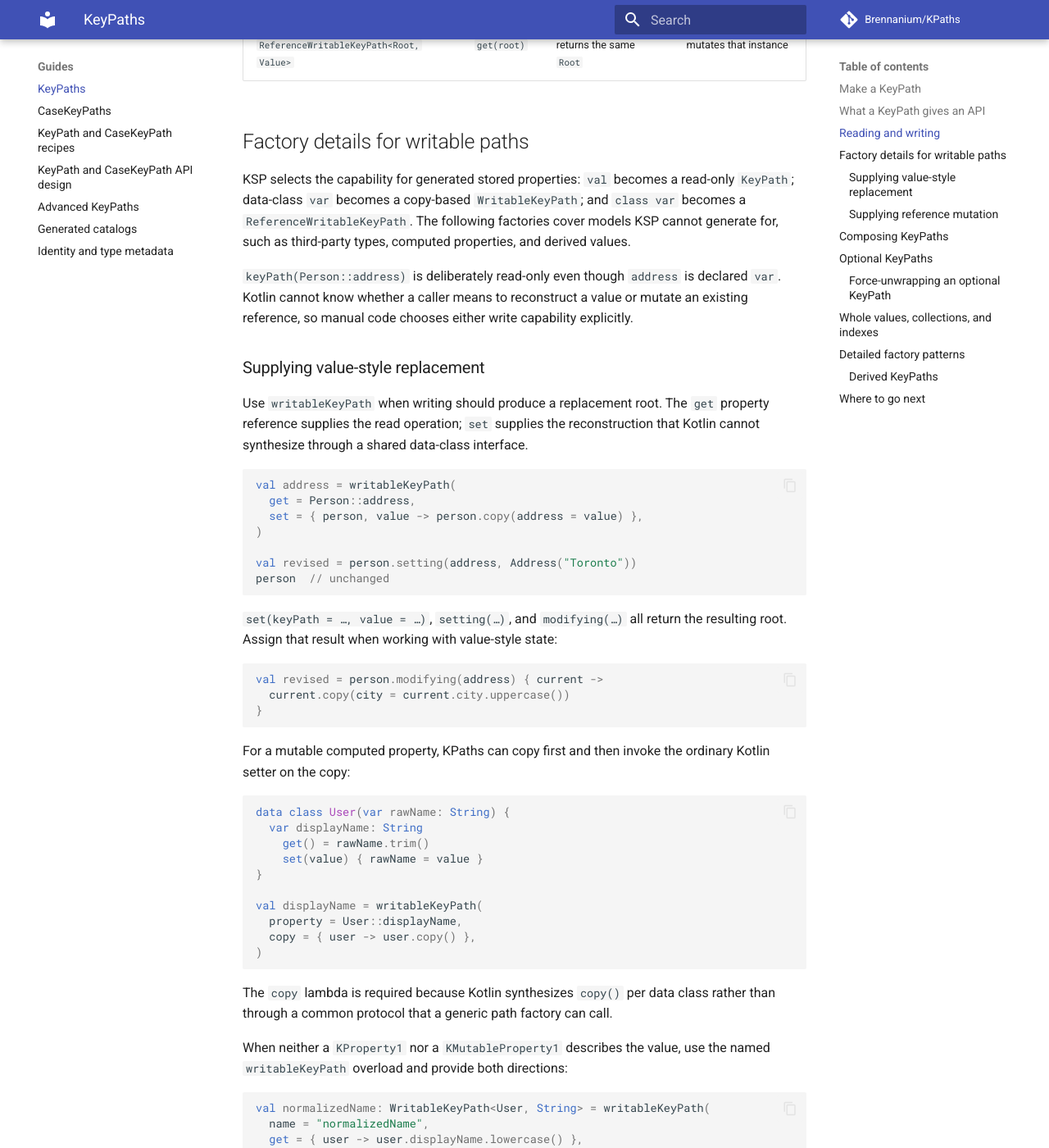
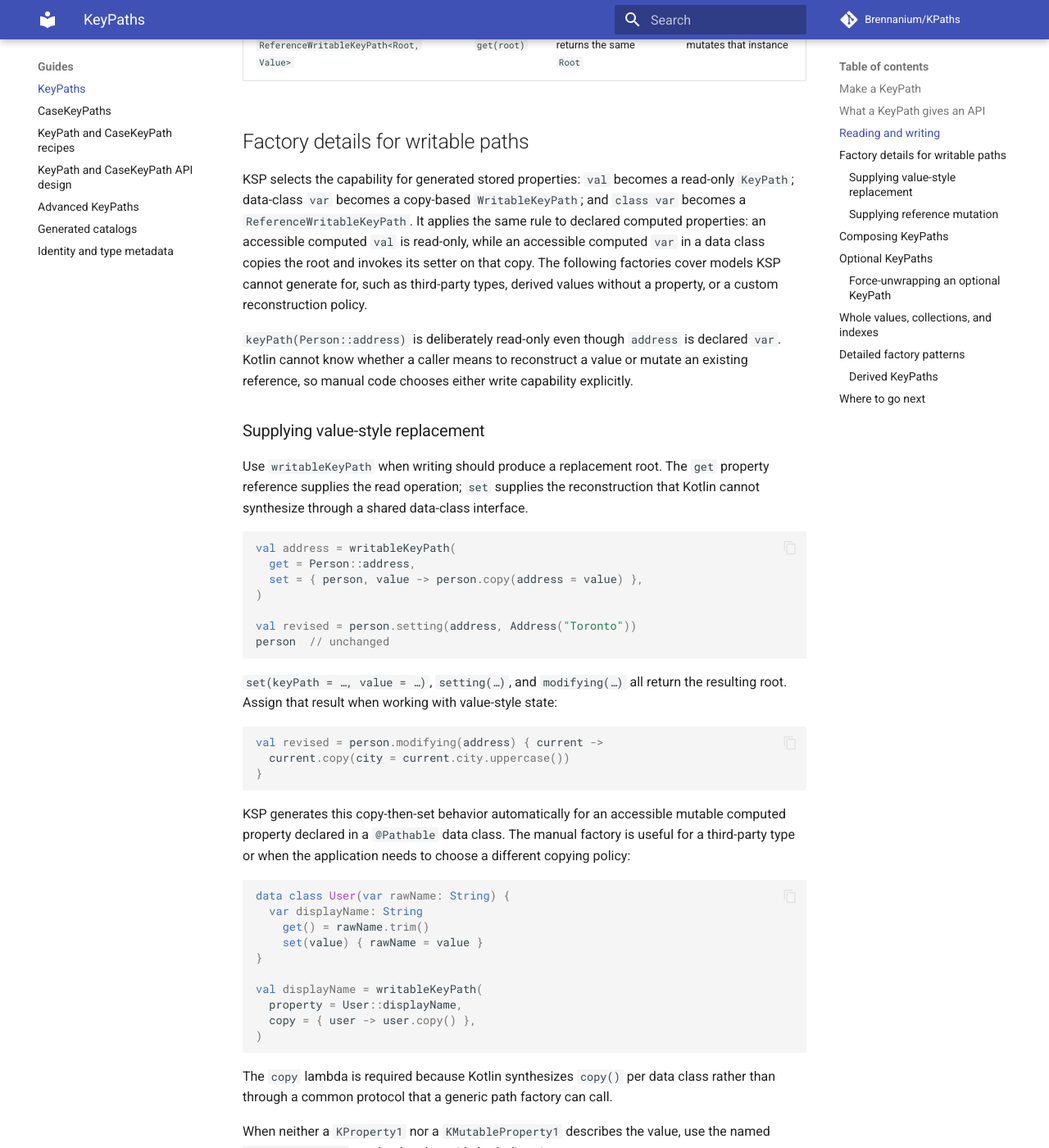
Before and after one commit to Brennanium/KPaths, an MkDocs documentation site: the page built from docs/key-paths.md, in a window 1280 px wide and 1400 px high, scrolled down 2962 px. Shown: the whole window at 82% size. Built offline with MkDocs 1.6.1 and Material for MkDocs 9.7.7, drawn with Linux system fonts in a browser that asks for light colours; comment, search, counter and statistics services are not loaded.

Commit message:
Document generated computed property paths

````diff
--- a/docs/key-paths.md
+++ b/docs/key-paths.md
@@ -135,8 +135,11 @@ which of the operations above is safe:
 
 KSP selects the capability for generated stored properties: `val` becomes a read-only `KeyPath`;
 data-class `var` becomes a copy-based `WritableKeyPath`; and `class var` becomes a
-`ReferenceWritableKeyPath`. The following factories cover models KSP cannot generate for, such as
-third-party types, computed properties, and derived values.
+`ReferenceWritableKeyPath`. It applies the same rule to declared computed properties: an
+accessible computed `val` is read-only, while an accessible computed `var` in a data class copies
+the root and invokes its setter on that copy. The following factories cover models KSP cannot
+generate for, such as third-party types, derived values without a property, or a custom
+reconstruction policy.
 
 `keyPath(Person::address)` is deliberately read-only even though `address` is declared `var`.
 Kotlin cannot know whether a caller means to reconstruct a value or mutate an existing reference,
@@ -164,7 +167,9 @@ val revised = person.modifying(address) { current ->
 }
 ```
 
-For a mutable computed property, KPaths can copy first and then invoke the ordinary Kotlin setter on the copy:
+KSP generates this copy-then-set behavior automatically for an accessible mutable computed
+property declared in a `@Pathable` data class. The manual factory is useful for a third-party type
+or when the application needs to choose a different copying policy:
 
 ```kotlin
 data class User(var rawName: String) {
````
Also changed, not shown: 2 other files.
